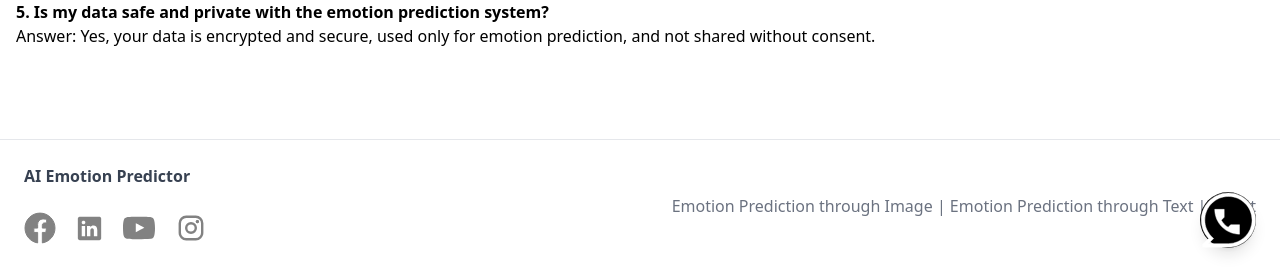
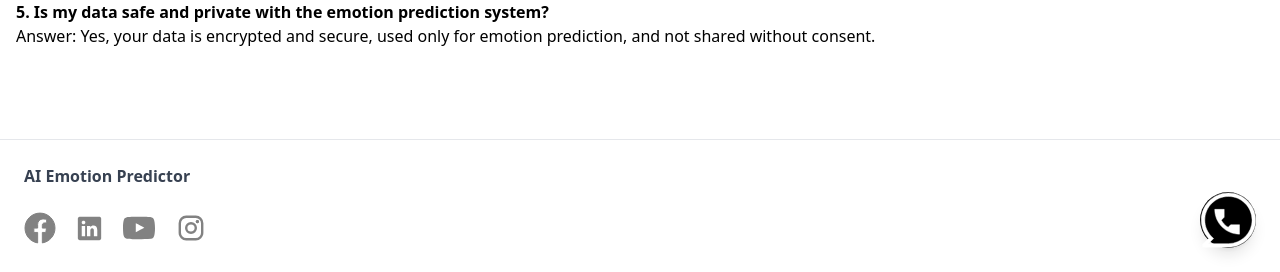
Before and after one commit to Chirag-Tayal/mental-health-prediction, a Flask app: page /faq in a window 1280 px wide. Shown: the part 528-800 px from the top of the page. Run offline with Flask 3, Linux system fonts and the light colour scheme; parts of the project's set-up code (start-up, migrations or seed data) failed here and were passed over; some libraries are stand-ins or nearby versions.

Commit message:
Changed Footer of Templates

```diff
--- a/templates/about.html
+++ b/templates/about.html
@@ -254,11 +254,11 @@
                     </a>
                 </div>
             </div>
-            <div class="hidden md:block text-gray-500">
+            <!-- <div class="hidden md:block text-gray-500">
                 <a href="{{ url_for('image_prediction') }}" class="hover:text-black">Emotion Prediction through Image</a> |
                 <a href="{{ url_for('text_prediction') }}" class="hover:text-black">Emotion Prediction through Text</a> |
                 <a href="{{ url_for('about') }}" class="hover:text-black">About</a>
-            </div>
+            </div> -->
         </div>
     </footer>
 </body>
--- a/templates/angry.html
+++ b/templates/angry.html
@@ -194,11 +194,11 @@
                     </a>
                 </div>
             </div>
-            <div class="hidden md:block text-gray-500">
+            <!-- <div class="hidden md:block text-gray-500">
                 <a href="{{ url_for('image_prediction') }}" class="hover:text-black">Emotion Prediction through Image</a> |
                 <a href="{{ url_for('text_prediction') }}" class="hover:text-black">Emotion Prediction through Text</a> |
                 <a href="{{ url_for('about') }}" class="hover:text-black">About</a>
-            </div>
+            </div> -->
         </div>
     </footer>
 </body>
--- a/templates/faq.html
+++ b/templates/faq.html
@@ -208,11 +208,11 @@
                     </a>
                 </div>
             </div>
-            <div class="hidden md:block text-gray-500">
+            <!-- <div class="hidden md:block text-gray-500">
                 <a href="{{ url_for('image_prediction') }}" class="hover:text-black">Emotion Prediction through Image</a> |
                 <a href="{{ url_for('text_prediction') }}" class="hover:text-black">Emotion Prediction through Text</a> |
                 <a href="{{ url_for('about') }}" class="hover:text-black">About</a>
-            </div>
+            </div> -->
         </div>
     </footer>
 </body>
--- a/templates/fear.html
+++ b/templates/fear.html
@@ -195,11 +195,11 @@
                     </a>
                 </div>
             </div>
-            <div class="hidden md:block text-gray-500">
+            <!-- <div class="hidden md:block text-gray-500">
                 <a href="{{ url_for('image_prediction') }}" class="hover:text-black">Emotion Prediction through Image</a> |
                 <a href="{{ url_for('text_prediction') }}" class="hover:text-black">Emotion Prediction through Text</a> |
                 <a href="{{ url_for('about') }}" class="hover:text-black">About</a>
-            </div>
+            </div> -->
         </div>
     </footer>
 </body>
--- a/templates/fearful.html
+++ b/templates/fearful.html
@@ -194,11 +194,11 @@
                     </a>
                 </div>
             </div>
-            <div class="hidden md:block text-gray-500">
+            <!-- <div class="hidden md:block text-gray-500">
                 <a href="{{ url_for('image_prediction') }}" class="hover:text-black">Emotion Prediction through Image</a> |
                 <a href="{{ url_for('text_prediction') }}" class="hover:text-black">Emotion Prediction through Text</a> |
                 <a href="{{ url_for('about') }}" class="hover:text-black">About</a>
-            </div>
+            </div> -->
         </div>
     </footer>
 </body>
--- a/templates/happy.html
+++ b/templates/happy.html
@@ -194,11 +194,11 @@
                     </a>
                 </div>
             </div>
-            <div class="hidden md:block text-gray-500">
+            <!-- <div class="hidden md:block text-gray-500">
                 <a href="{{ url_for('image_prediction') }}" class="hover:text-black">Emotion Prediction through Image</a> |
                 <a href="{{ url_for('text_prediction') }}" class="hover:text-black">Emotion Prediction through Text</a> |
                 <a href="{{ url_for('about') }}" class="hover:text-black">About</a>
-            </div>
+            </div> -->
         </div>
     </footer>
 </body>
--- a/templates/image_prediction.html
+++ b/templates/image_prediction.html
@@ -217,11 +217,11 @@
                     </a>
                 </div>
             </div>
-            <div class="hidden md:block text-gray-500">
+            <!-- <div class="hidden md:block text-gray-500">
                 <a href="{{ url_for('image_prediction') }}" class="hover:text-black">Emotion Prediction through Image</a> |
                 <a href="{{ url_for('text_prediction') }}" class="hover:text-black">Emotion Prediction through Text</a> |
                 <a href="{{ url_for('about') }}" class="hover:text-black">About</a>
-            </div>
+            </div> -->
         </div>
     </footer>
 
--- a/templates/neutral.html
+++ b/templates/neutral.html
@@ -195,11 +195,11 @@
                     </a>
                 </div>
             </div>
-            <div class="hidden md:block text-gray-500">
+            <!-- <div class="hidden md:block text-gray-500">
                 <a href="{{ url_for('image_prediction') }}" class="hover:text-black">Emotion Prediction through Image</a> |
                 <a href="{{ url_for('text_prediction') }}" class="hover:text-black">Emotion Prediction through Text</a> |
                 <a href="{{ url_for('about') }}" class="hover:text-black">About</a>
-            </div>
+            </div> -->
         </div>
     </footer>
 </body>
--- a/templates/sad.html
+++ b/templates/sad.html
@@ -334,11 +334,11 @@
                     </a>
                 </div>
             </div>
-            <div class="hidden md:block text-gray-500">
+            <!-- <div class="hidden md:block text-gray-500">
                 <a href="{{ url_for('image_prediction') }}" class="hover:text-black">Emotion Prediction through Image</a> |
                 <a href="{{ url_for('text_prediction') }}" class="hover:text-black">Emotion Prediction through Text</a> |
                 <a href="{{ url_for('about') }}" class="hover:text-black">About</a>
-            </div>
+            </div> -->
         </div>
     </footer>
 </body>
--- a/templates/support.html
+++ b/templates/support.html
@@ -305,11 +305,11 @@
                     </a>
                 </div>
             </div>
-            <div class="hidden md:block text-gray-500">
+            <!-- <div class="hidden md:block text-gray-500">
                 <a href="{{ url_for('image_prediction') }}" class="hover:text-black">Emotion Prediction through Image</a> |
                 <a href="{{ url_for('text_prediction') }}" class="hover:text-black">Emotion Prediction through Text</a> |
                 <a href="{{ url_for('about') }}" class="hover:text-black">About</a>
-            </div>
+            </div> -->
         </div>
     </footer>
 </body>
--- a/templates/surprise.html
+++ b/templates/surprise.html
@@ -194,11 +194,11 @@
                     </a>
                 </div>
             </div>
-            <div class="hidden md:block text-gray-500">
+            <!-- <div class="hidden md:block text-gray-500">
                 <a href="{{ url_for('image_prediction') }}" class="hover:text-black">Emotion Prediction through Image</a> |
                 <a href="{{ url_for('text_prediction') }}" class="hover:text-black">Emotion Prediction through Text</a> |
                 <a href="{{ url_for('about') }}" class="hover:text-black">About</a>
-            </div>
+            </div> -->
         </div>
     </footer>
 </body>
--- a/templates/surprised.html
+++ b/templates/surprised.html
@@ -194,11 +194,11 @@
                     </a>
                 </div>
             </div>
-            <div class="hidden md:block text-gray-500">
+            <!-- <div class="hidden md:block text-gray-500">
                 <a href="{{ url_for('image_prediction') }}" class="hover:text-black">Emotion Prediction through Image</a> |
                 <a href="{{ url_for('text_prediction') }}" class="hover:text-black">Emotion Prediction through Text</a> |
                 <a href="{{ url_for('about') }}" class="hover:text-black">About</a>
-            </div>
+            </div> -->
         </div>
     </footer>
 </body>
--- a/templates/text_prediction.html
+++ b/templates/text_prediction.html
@@ -195,11 +195,11 @@
                     </a>
                 </div>
             </div>
-            <div class="hidden md:block text-gray-500">
+            <!-- <div class="hidden md:block text-gray-500">
                 <a href="{{ url_for('image_prediction') }}" class="hover:text-black">Emotion Prediction through Image</a> |
                 <a href="{{ url_for('text_prediction') }}" class="hover:text-black">Emotion Prediction through Text</a> |
                 <a href="{{ url_for('about') }}" class="hover:text-black">About</a>
-            </div>
+            </div> -->
         </div>
     </footer>
 </body>
```
